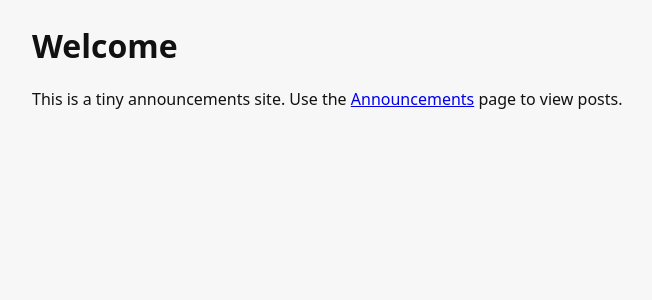
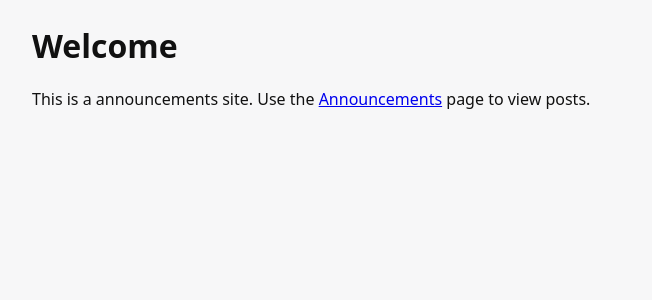
Before and after one commit to vennie0311/MSIT210-Assignment-3-DevOps, a Django app: page / in a window 1280 px wide. Shown: the part 47-347 px from the top of the page, without its empty margins (108-760 px from the left). Run offline with Django 4.2, Linux system fonts and the light colour scheme.

Commit message:
Update home.html

```diff
--- a/templates/home.html
+++ b/templates/home.html
@@ -2,5 +2,5 @@
 {% block title %}Home{% endblock %}
 {% block content %}
 <h1>Welcome</h1>
-<p>This is a tiny announcements site. Use the <a href='/announcements/'>Announcements</a> page to view posts.</p>
+<p>This is a announcements site. Use the <a href='/announcements/'>Announcements</a> page to view posts.</p>
 {% endblock %}
```
